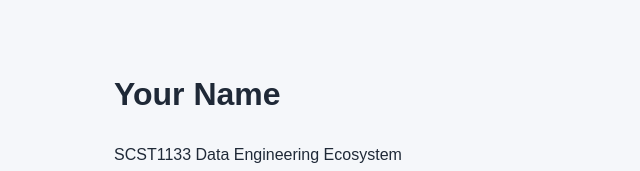
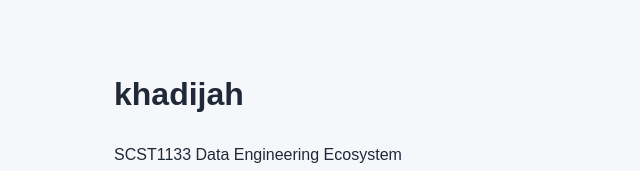
Before and after one commit to khadijahbakir/khadijahbakir.github.io, a plain HTML site: page index.html in a window 1280 px wide. Shown: the top 171 px of the page, without its empty margins (46-686 px from the left). Drawn offline with Linux system fonts and the light colour scheme.

Commit message:
Update header with name 'khadijah'

```diff
--- a/index.html
+++ b/index.html
@@ -8,7 +8,7 @@
 </head>
 <body>
   <header>
-    <h1>Your Name</h1>
+    <h1>khadijah</h1>
     <p>SCST1133 Data Engineering Ecosystem</p>
     <nav>
       <a href="#about">About</a>
```
